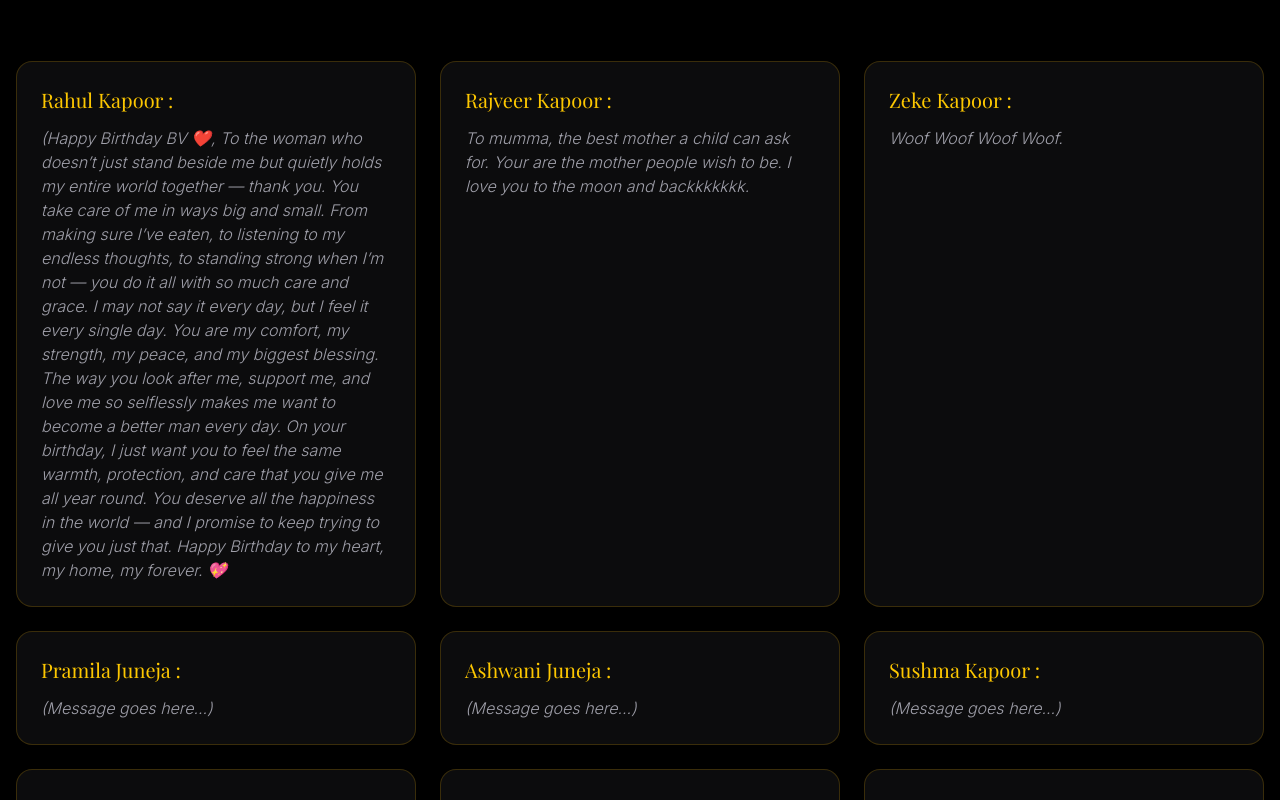
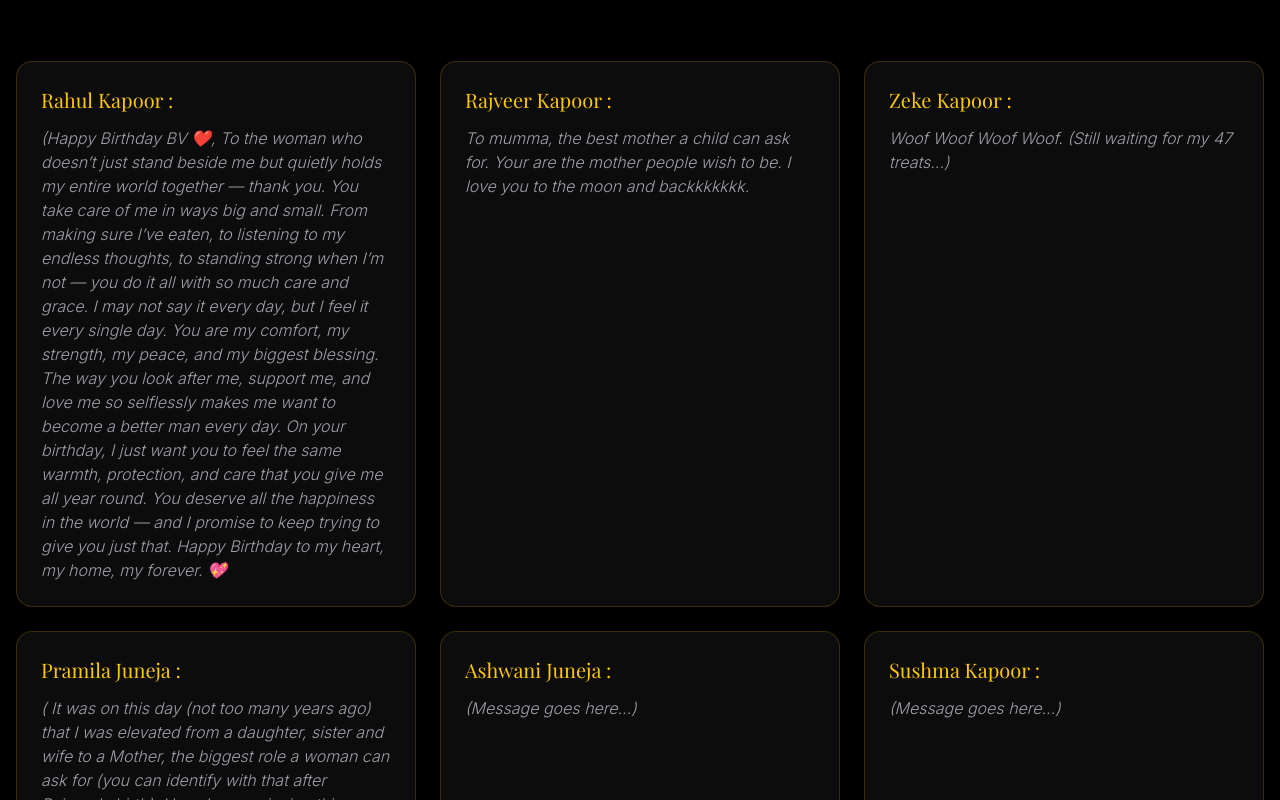
Before and after one commit to Rajveer-4k/Rajveer-4k.github.io, a React (Vite) app: page / in a window 1280 px wide. Shown: the part 4940-5740 px from the top of the page. Built offline with nearby package versions, Linux system fonts and the light colour scheme; a web font is replaced by a local one.

Commit message:
Update App.tsx

```diff
--- a/src/App.tsx
+++ b/src/App.tsx
@@ -14,8 +14,8 @@ const timelineData = [
 const heartfeltWords = [
   { name: "Rahul Kapoor", message: "(Happy Birthday BV ❤️, To the woman who doesn’t just stand beside me but quietly holds my entire world together — thank you. You take care of me in ways big and small. From making sure I’ve eaten, to listening to my endless thoughts, to standing strong when I’m not — you do it all with so much care and grace. I may not say it every day, but I feel it every single day. You are my comfort, my strength, my peace, and my biggest blessing. The way you look after me, support me, and love me so selflessly makes me want to become a better man every day. On your birthday, I just want you to feel the same warmth, protection, and care that you give me all year round. You deserve all the happiness in the world — and I promise to keep trying to give you just that. Happy Birthday to my heart, my home, my forever. 💖 "},
   { name: "Rajveer Kapoor", message: "To mumma, the best mother a child can ask for. Your are the mother people wish to be. I love you to the moon and backkkkkkk." },
-  { name: "Zeke Kapoor", message: "Woof Woof Woof Woof." },
-  { name: "Pramila Juneja", message: "(Message goes here...)" },
+  { name: "Zeke Kapoor", message: "Woof Woof Woof Woof. (Still waiting for my 47 treats...)" },
+  { name: "Pramila Juneja", message: "( It was on this day (not too many years ago) that I was elevated from a daughter, sister and wife to a Mother, the biggest role a woman can ask for (you can identify with that after Rajveer's birth). Have been enjoying this delightful role till date, because of the love, affection and care you have been showering on me and the rest of the family.........Be blessed..........always ❤️🤗)" },
   { name: "Ashwani Juneja", message: "(Message goes here...)" },
   { name: "Sushma Kapoor", message: "(Message goes here...)" },
   { name: "Kulbushan Kapoor", message: "(Message goes here...)" },
```
